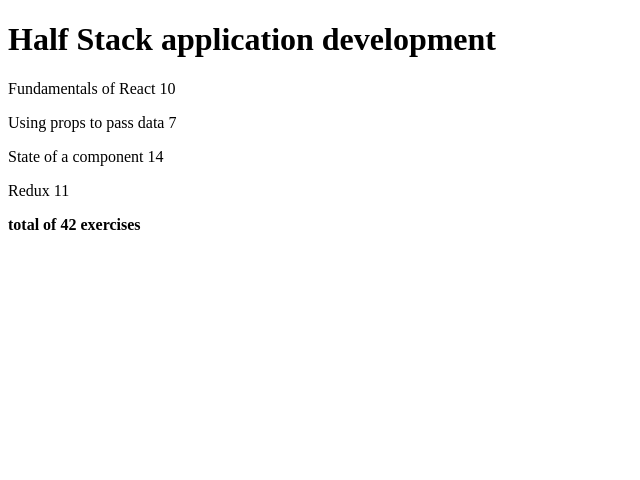
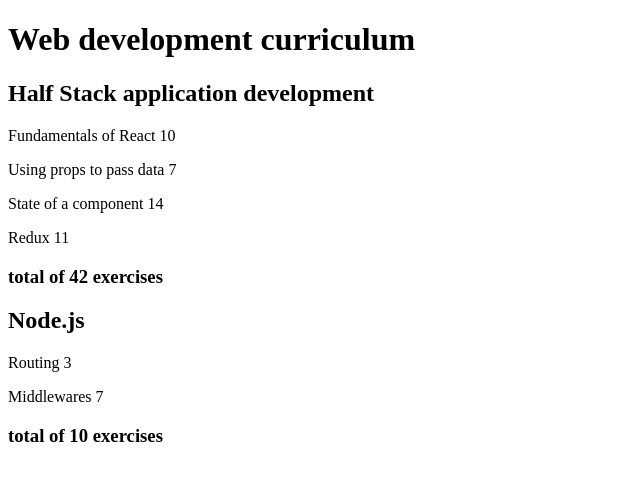
Before and after one commit to ricky-kiva/fs-exc-server-communication-fso, a React (Vite) app in the folder courseinfo/: page / in a window 1280 px wide. Shown: the top 480 px of the page, without its empty margins (0-640 px from the left). Built offline with nearby package versions, Linux system fonts and the light colour scheme.

Commit message:
feat(app-src): impl. render multiple courses

```diff
--- a/courseinfo/src/App.jsx
+++ b/courseinfo/src/App.jsx
@@ -1,5 +1,5 @@
 const Header = ({ name }) =>
-  <h1>{name}</h1>
+  <h2>{name}</h2>
 
 const Content = ({ parts }) =>
   <div>
@@ -20,13 +20,14 @@
     <div>
       <Header name={name} />
       <Content parts={parts} />
-      <p><b>total of {total} exercises</b></p>
+      <h3>total of {total} exercises</h3>
     </div>
   )
 }
 
 const App = () => {
-  const course = {
+  const courses = [
+    {
       id: 1,
       name: 'Half Stack application development',
       parts: [
@@ -48,9 +49,32 @@
           id: 4
         }
       ]
+    }, {
+      name: 'Node.js',
+      id: 2,
+      parts: [
+        {
+          name: 'Routing',
+          exercises: 3,
+          id: 1
+        }, {
+          name: 'Middlewares',
+          exercises: 7,
+          id: 2
         }
+      ]
+    }
+  ]
 
-  return <Course course={course} />
+  return (
+    <div>
+      <h1>Web development curriculum</h1>
+      {courses.map(course =>
+        <Course key={course.id} course={course} />
+      )}
+    </div>
+
+  )
 }
 
 export default App
```
Lines whose indentation alone changed are shown as unchanged.
